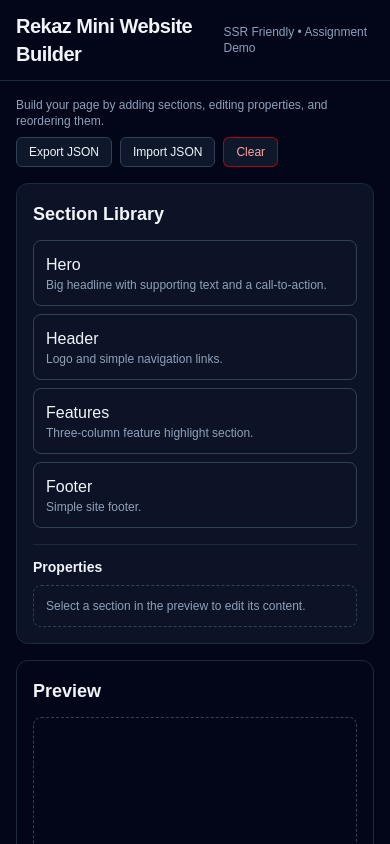
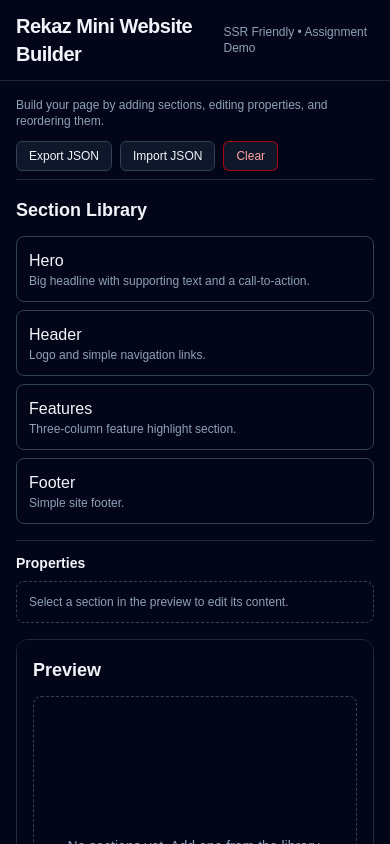
Before and after one commit to abu-taher/rekaz-website-builder, a Next.js app: page / in a window 390 px wide. Shown: the top 844 px of the page. Built offline with nearby package versions, Linux system fonts and the light colour scheme.

Commit message:
feat: improve mobile responsiveness, spacing, and overflow behavior

```diff
--- a/app/editor/Editor.tsx
+++ b/app/editor/Editor.tsx
@@ -144,7 +144,7 @@ export function Editor() {
   return (
     <div className="flex flex-col h-[calc(100vh-4rem)] gap-4">
       {/* Toolbar */}
-      <div className="flex flex-col md:flex-row justify-between items-start md:items-center gap-2">
+      <div className="flex flex-col md:flex-row justify-between items-start md:items-center gap-3 md:gap-2 pb-2 border-b border-slate-800">
         <div className="text-xs text-slate-400">
           Build your page by adding sections, editing properties, and reordering
           them.
@@ -187,9 +187,9 @@ export function Editor() {
       </div>
 
       {/* Main content: sidebar + preview */}
-      <div className="flex flex-col md:flex-row flex-1 gap-4">
+      <div className="flex flex-col md:flex-row flex-1 gap-4 min-h-0">
         {/* Sidebar */}
-        <aside className="w-full md:w-1/3 lg:w-1/4 bg-slate-900/80 border border-slate-800 rounded-xl p-4 overflow-y-auto">
+        <aside className="w-full md:w-1/3 lg:w-1/4 overflow-y-auto max-h-full">
           <h2 className="text-lg font-semibold mb-3">Section Library</h2>
 
           <div className="space-y-2 mb-4">
@@ -213,7 +213,7 @@ export function Editor() {
         </aside>
 
         {/* Preview */}
-        <main className="flex-1 bg-slate-950 border border-slate-800 rounded-xl p-4 overflow-y-auto">
+        <main className="flex-1 bg-slate-950 border border-slate-800 rounded-xl p-4 overflow-y-auto max-h-full">
           <h2 className="text-lg font-semibold mb-3">Preview</h2>
 
           {sections.length === 0 ? (
```
